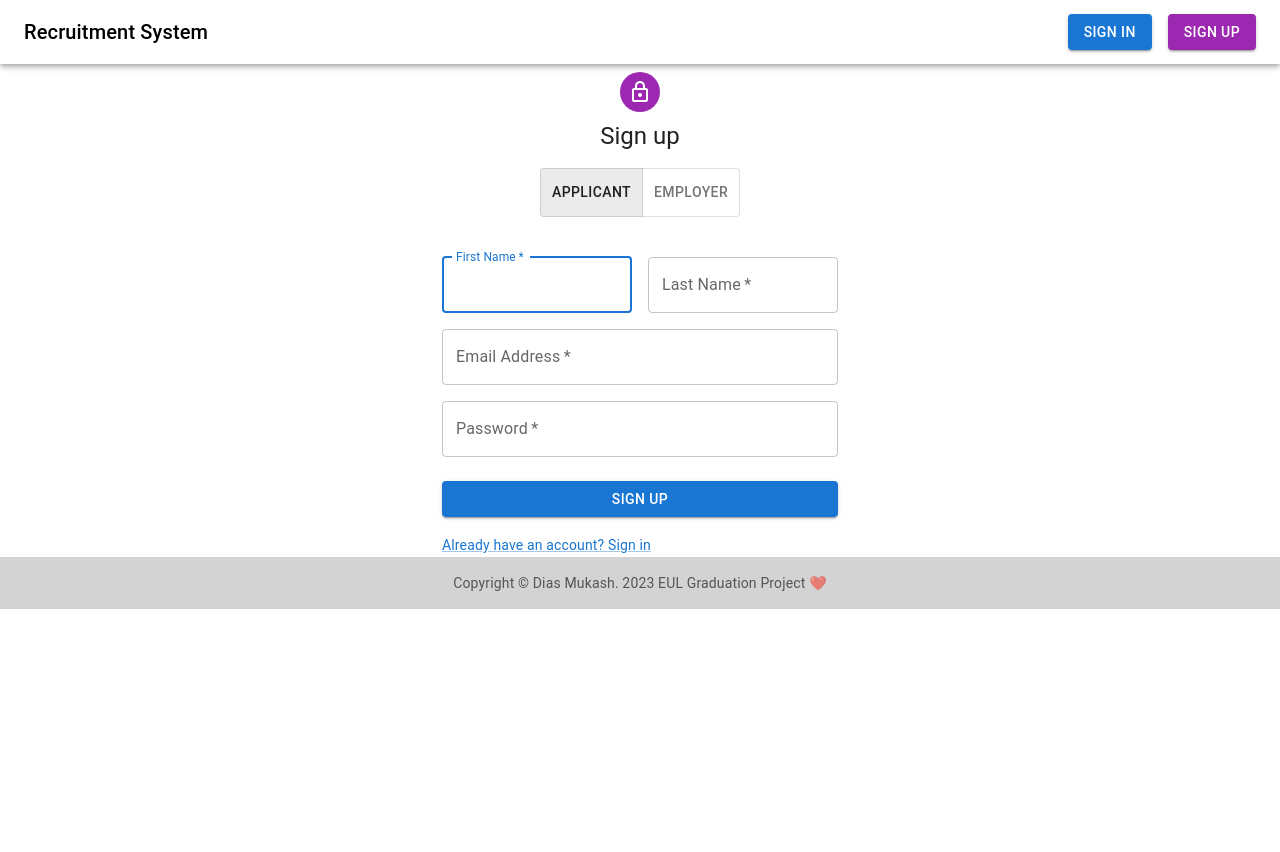
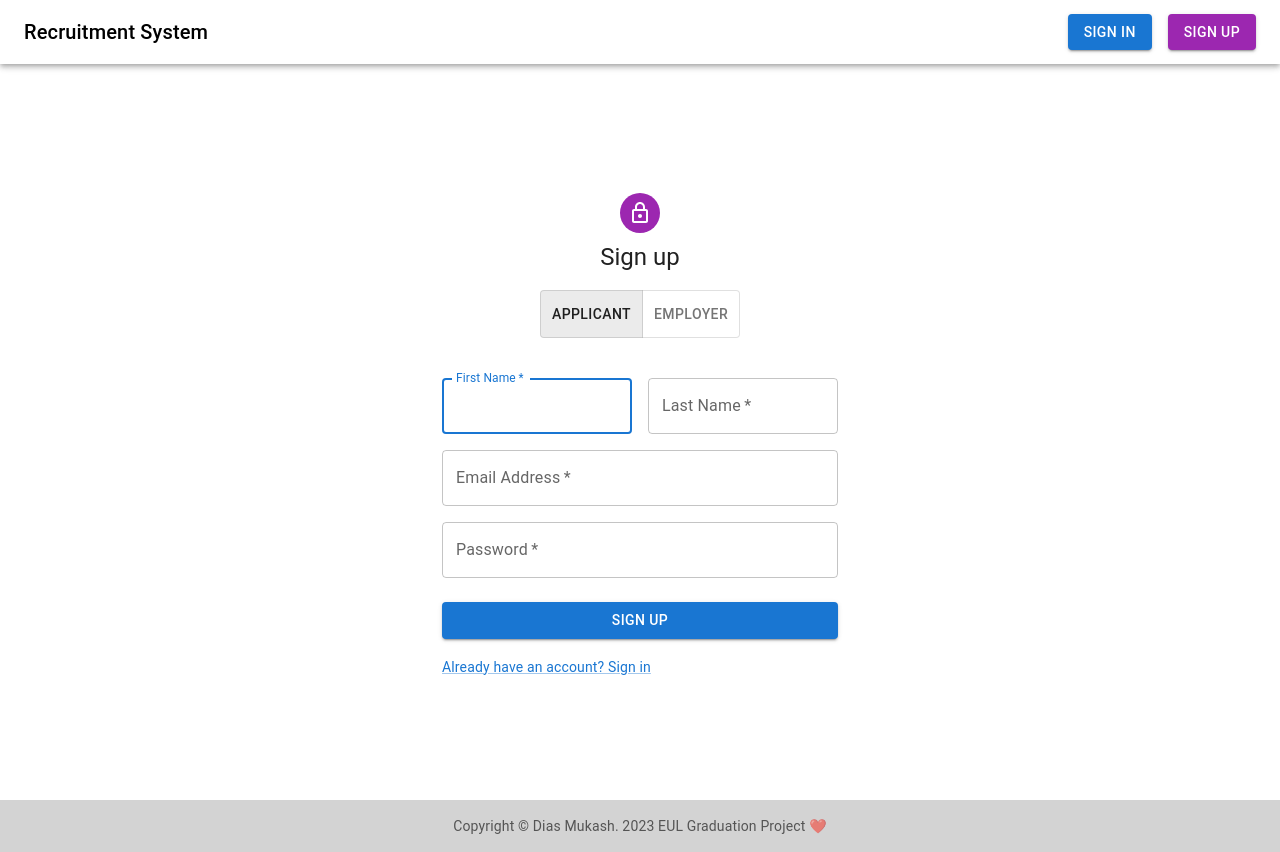
Before and after one commit to diassique/fullstack-job-platform, a React (Create React App) app in the folder client/: page /signup in a window 1280 px wide. Before the commit the page ends 800 px from the top, so only its background shows below. Built offline with nearby package versions, Linux system fonts and the light colour scheme.

Commit message:
App.js, App.css, index.js fixed

```diff
--- a/client/src/App.css
+++ b/client/src/App.css
@@ -1,5 +1,15 @@
 .App {
-  text-align: center;
+  display: flex;
+  flex-direction: column;
+  min-height: 100vh;
+}
+
+.content {
+  flex: 1;
+  display: flex;
+  flex-direction: column;
+  justify-content: center;
+  min-height: calc(100vh - 64px); /* Adjust 64px if NavBar height is different */
 }
 
 .App-logo {
--- a/client/src/App.js
+++ b/client/src/App.js
@@ -1,22 +1,24 @@
 import './App.css';
-import Navbar from './components/Navbar/Navbar';
-import { BrowserRouter, Route, Routes } from 'react-router-dom';
+import NavBar from './components/NavBar/NavBar';
+import { Route, Routes } from 'react-router-dom';
 import SignUp from './components/SignUp/SignUp';
 import SignIn from './components/SignIn/SignIn';
 import Footer from './components/Footer/Footer';
-
+import HomePage from './components/HomePage/HomePage';
 
 function App() {
   return (
     <div className="App">
-      <BrowserRouter>
-        <Navbar />
-        <Routes>
-          <Route exact path="/signin" element={<SignIn />} />
-          <Route exact path="/signup" element={<SignUp />} />
-        </Routes>
+        <NavBar />
+        <div className="content">
+          <Routes>
+            <Route exact path="/" element={<HomePage />} />
+            <Route exact path="/signin" element={<SignIn />} />
+            <Route exact path="/signup" element={<SignUp />} />
+          </Routes>
+        </div>
+        {/* <HomePage /> */}
         <Footer />
-      </BrowserRouter>
     </div>
   );
 }
--- a/client/src/index.js
+++ b/client/src/index.js
@@ -2,16 +2,11 @@
 import ReactDOM from 'react-dom/client';
 import './index.css';
 import App from './App';
-import reportWebVitals from './reportWebVitals';
+import { BrowserRouter } from 'react-router-dom';
 
 const root = ReactDOM.createRoot(document.getElementById('root'));
 root.render(
-  <React.StrictMode>
+  <BrowserRouter>
     <App />
-  </React.StrictMode>
+  </BrowserRouter>
 );
-
-// If you want to start measuring performance in your app, pass a function
-// to log results (for example: reportWebVitals(console.log))
-// or send to an analytics endpoint. Learn more: https://bit.ly/CRA-vitals
-reportWebVitals();
--- a/client/src/reportWebVitals.js
+++ /dev/null
@@ -1,13 +0,0 @@
-const reportWebVitals = onPerfEntry => {
-  if (onPerfEntry && onPerfEntry instanceof Function) {
-    import('web-vitals').then(({ getCLS, getFID, getFCP, getLCP, getTTFB }) => {
-      getCLS(onPerfEntry);
-      getFID(onPerfEntry);
-      getFCP(onPerfEntry);
-      getLCP(onPerfEntry);
-      getTTFB(onPerfEntry);
-    });
-  }
-};
-
-export default reportWebVitals;
```
